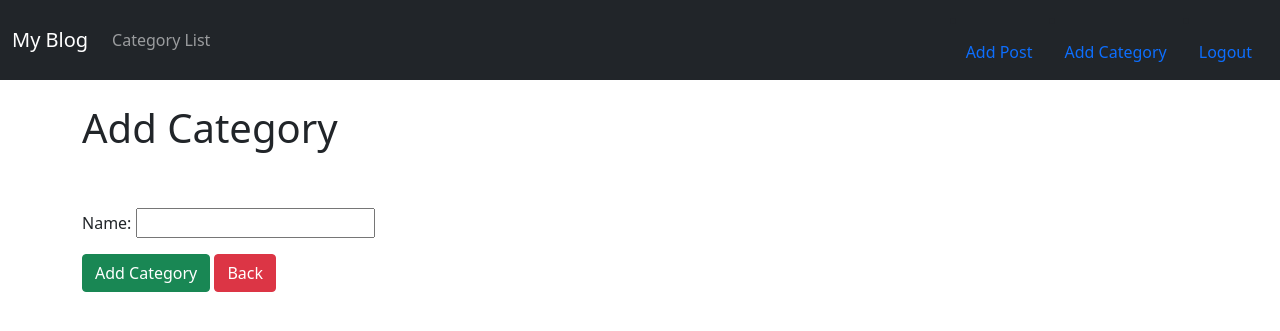
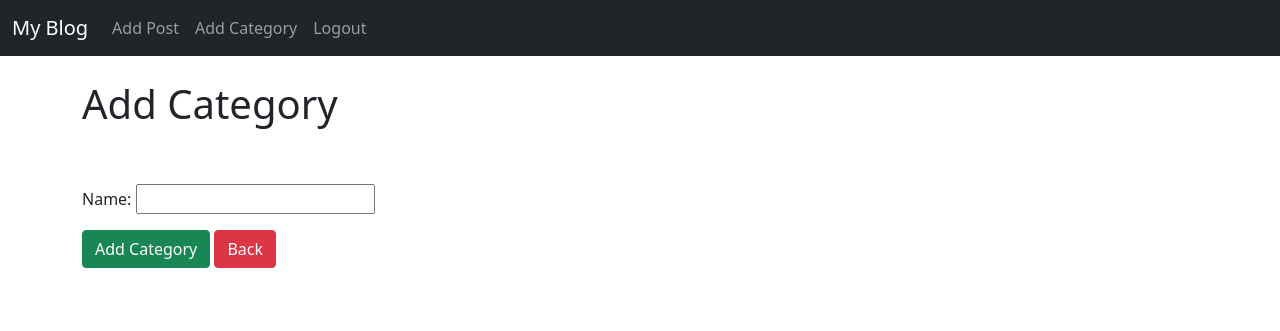
Before and after one commit to sshabaj1/The-Library, a Django app: page /add_category/ in a window 1280 px wide. Shown: the top 331 px of the page. Run offline with Django 3.2, Linux system fonts and the light colour scheme; a user stored in the database is signed in.

Commit message:
Updated category list

```diff
--- a/libpro/templates/base.html
+++ b/libpro/templates/base.html
@@ -26,17 +26,6 @@
 
 
         {% if cat_menu %}
-        <li class="nav-item dropdown">
-          <a class="nav-link dropdown-toggle" href="#" id="navbarDropdown" role="button" data-bs-toggle="dropdown" aria-expanded="false">
-            Categories
-          </a>
-          <ul class="dropdown-menu" aria-labelledby="navbarDropdown">
-
-
-            {% for item in cat_menu %}
-                <a class="dropdown-item" href="{% url 'category' item|slugify %}">{{ item }}</a>
-            {% endfor %}
-        {% else %}
 
           <li class="nav-item">
               <a class="nav-link" href={% url 'category-list' %}>Category List</a>
@@ -46,6 +35,10 @@
           </ul>
         </li>
         {% if user.is_authenticated %}
+
+
+        <div class="collapse navbar-collapse" id="navbarSupportedContent">
+          <ul class="navbar-nav me-auto mb-2 mb-lg-0">
             <li class="nav-item">
                 <a class="nav-link" href={% url 'add_post' %}>Add Post</a>
             </li>
@@ -56,6 +49,8 @@
             <li class="nav-item">
               <a class="nav-link" href={% url 'logout' %}>Logout</a>
             </li>
+          </ul>
+        </div>
 
 
         {% else %}
```
Lines whose indentation alone changed are shown as unchanged.
